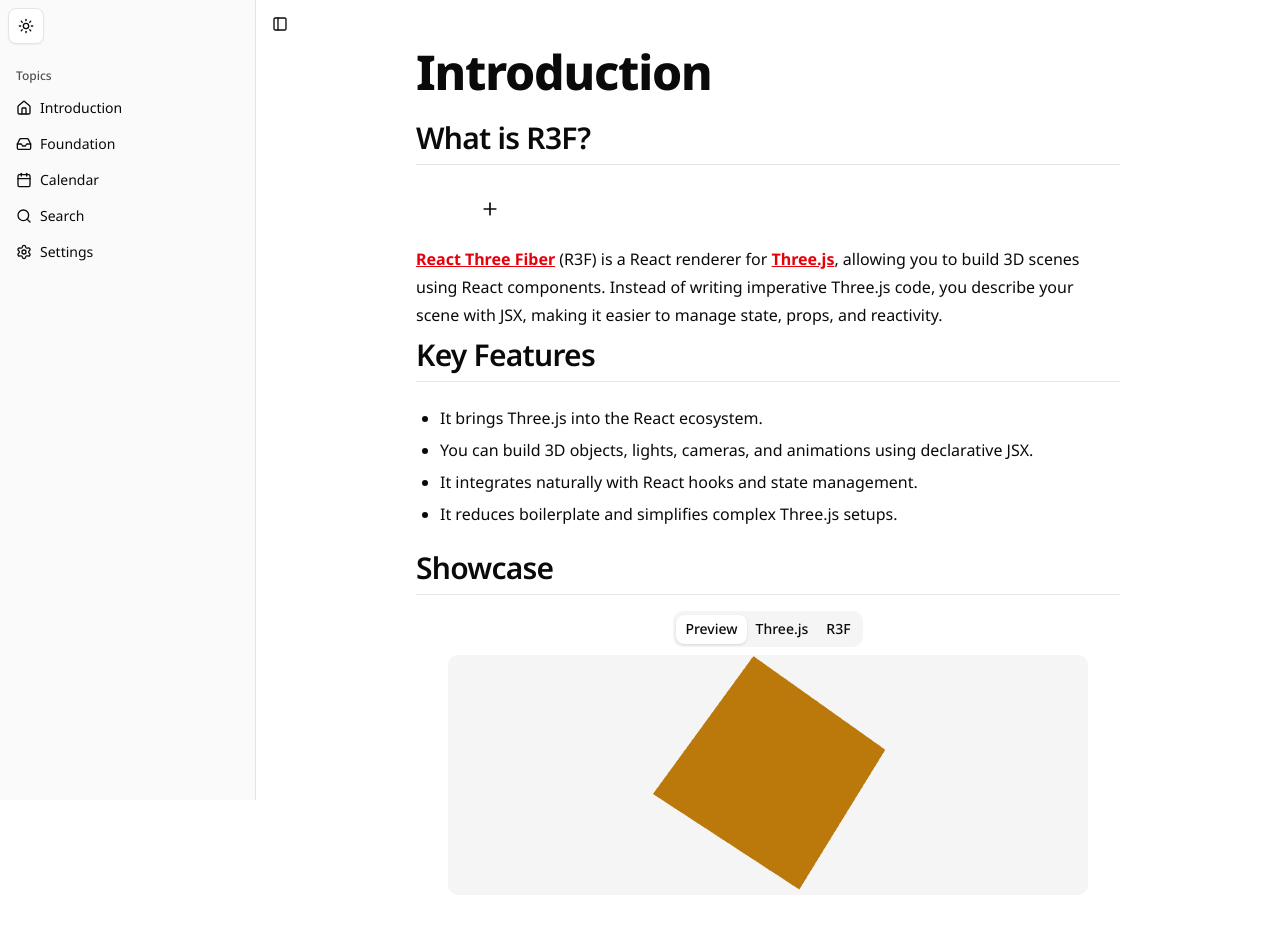
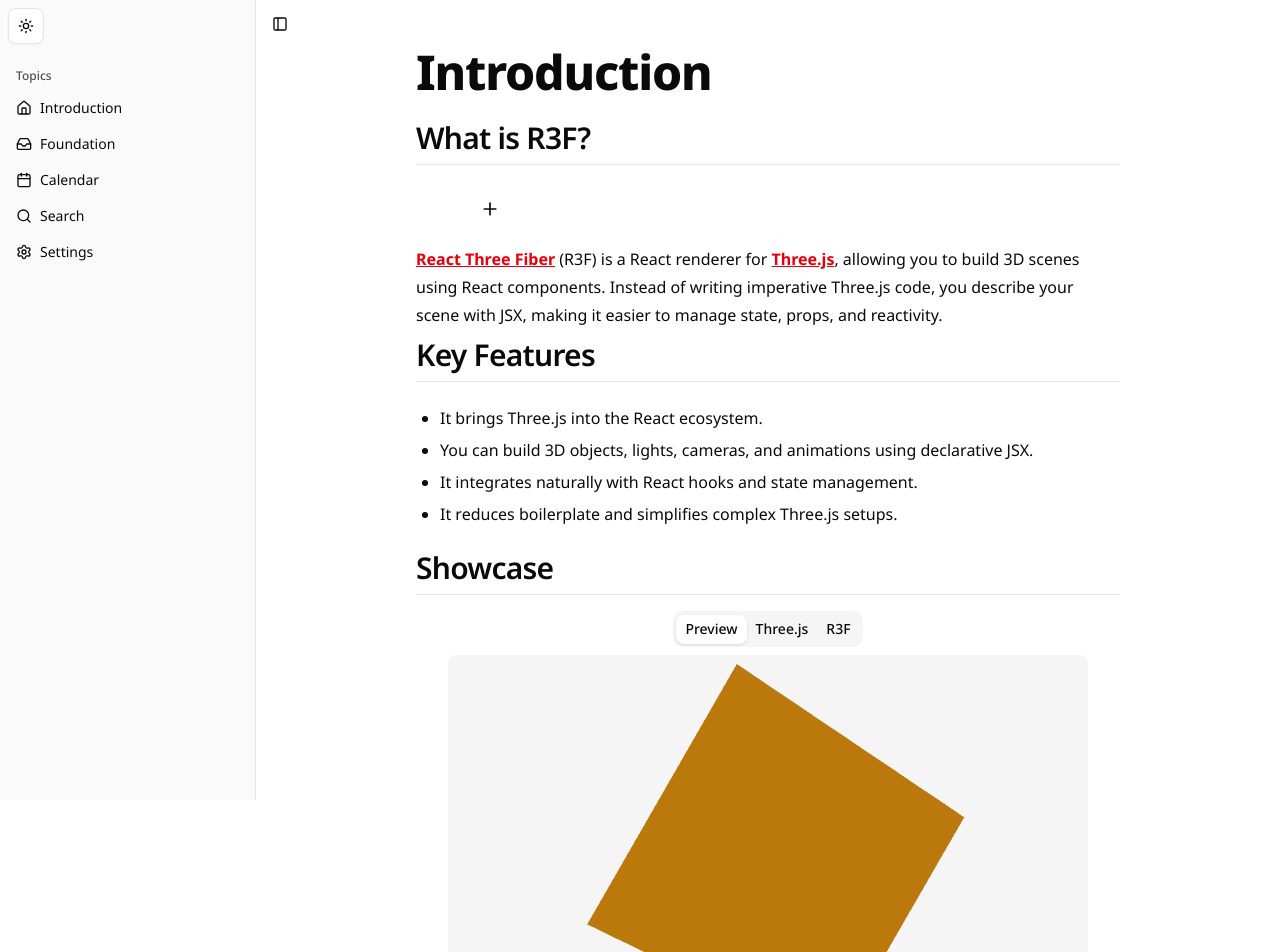
Before and after one commit to raamiiChu/R3F-Tutorial, a Next.js app: page / in a window 1280 px wide. Shown: the top 952 px of the page. Before the commit the page ends 927 px from the top, so only its background shows below. Built offline with nearby package versions, Linux system fonts and the light colour scheme; some icons are missing.

Commit message:
refactor: wrapper for canvas

```diff
--- a/app/_components/Showcase/Preview.tsx
+++ b/app/_components/Showcase/Preview.tsx
@@ -4,6 +4,7 @@
 import { Canvas, useFrame } from "@react-three/fiber";
 import { useRef } from "react";
 import type * as THREE from "three";
+import CanvasWrapper from "@/components/canvas-wrapper";
 
 const RotatingBox = () => {
   const ref = useRef<THREE.Mesh>(null);
@@ -29,16 +30,7 @@
 
 const Preview = () => {
   return (
-    <div
-      style={{
-        height: "30dvh",
-        maxWidth: "100%",
-        width: "50dvw",
-        margin: "0 auto",
-        borderRadius: "10px",
-        backgroundColor: "var(--muted)",
-      }}
-    >
+    <CanvasWrapper>
       {/* scene */}
       <Canvas camera={{ position: [3, 3, 3], fov: 60 }}>
         {/* lights */}
@@ -50,7 +42,7 @@
 
         <RotatingBox />
       </Canvas>
-    </div>
+    </CanvasWrapper>
   );
 };
 
--- /dev/null
+++ b/components/canvas-wrapper.tsx
@@ -0,0 +1,22 @@
+import { cn } from "@/lib/utils";
+
+const CanvasWrapper = ({
+  children,
+  className,
+}: {
+  children: React.ReactNode;
+  className?: string;
+}) => {
+  return (
+    <div
+      className={cn(
+        "mx-auto mb-4 h-[50dvh] w-[50dvw] max-w-full rounded-md bg-muted",
+        className
+      )}
+    >
+      {children}
+    </div>
+  );
+};
+
+export default CanvasWrapper;
```
